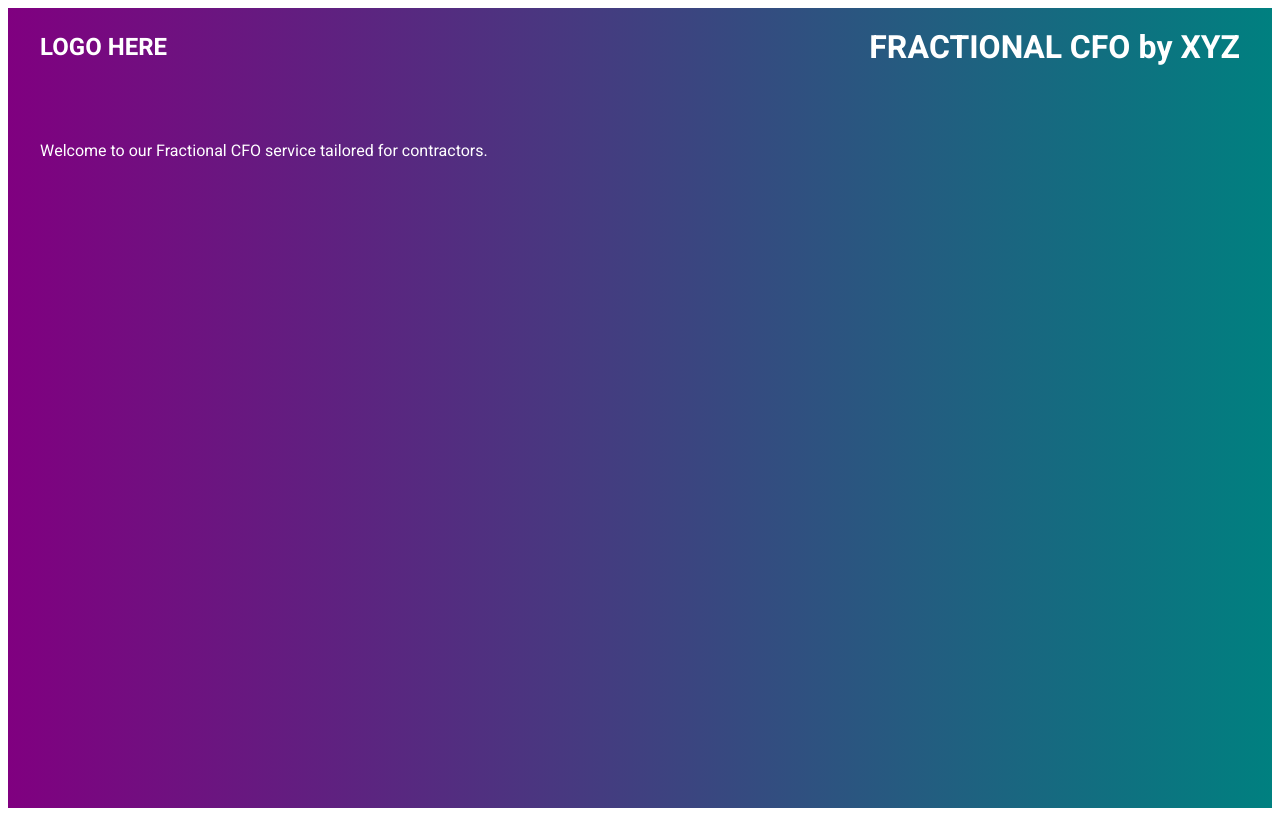
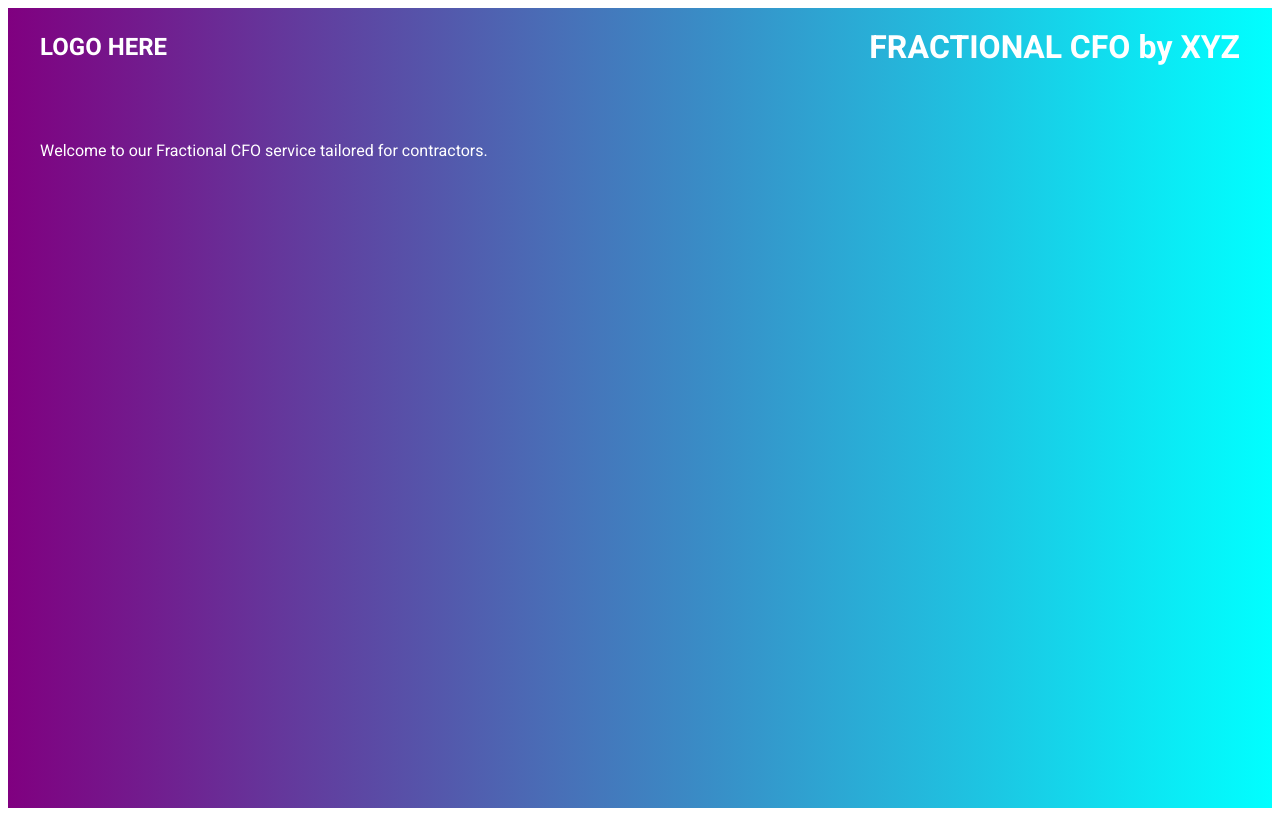
Before and after one commit to MetaCapFin/FractionalCFO, a Next.js app: page / in a window 1280 px wide. Built offline with nearby package versions, Linux system fonts and the light colour scheme.

Commit message:
Update Home.module.css

```diff
--- a/styles/Home.module.css
+++ b/styles/Home.module.css
@@ -1,6 +1,6 @@
 .container {
   padding: 0 2rem;
-  background: linear-gradient(to right, purple, teal);
+  background: linear-gradient(to right, purple, cyan);
   min-height: 100vh; /* Ensure it covers the full viewport height */
   color: white; /* Set font color to white */
 }
```
